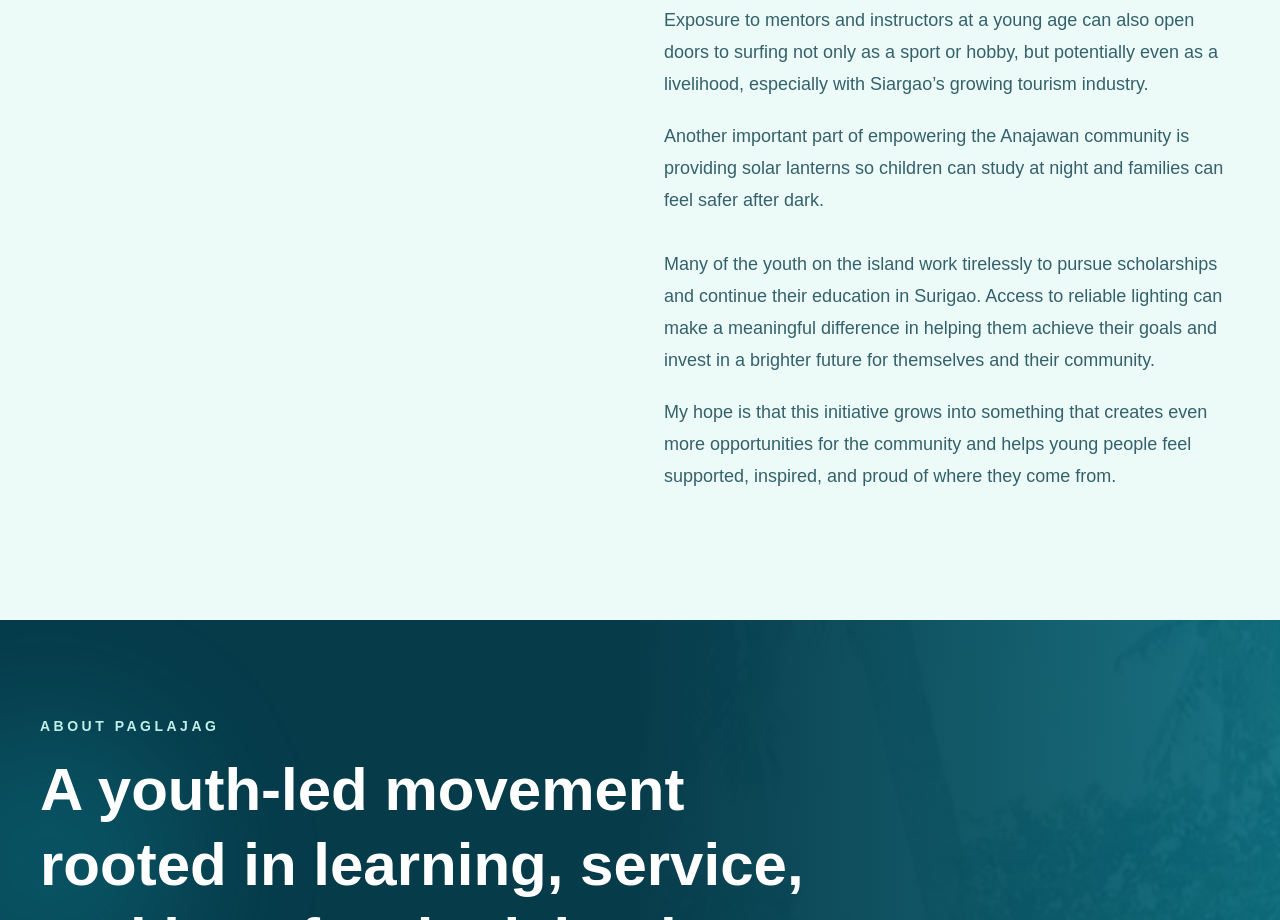
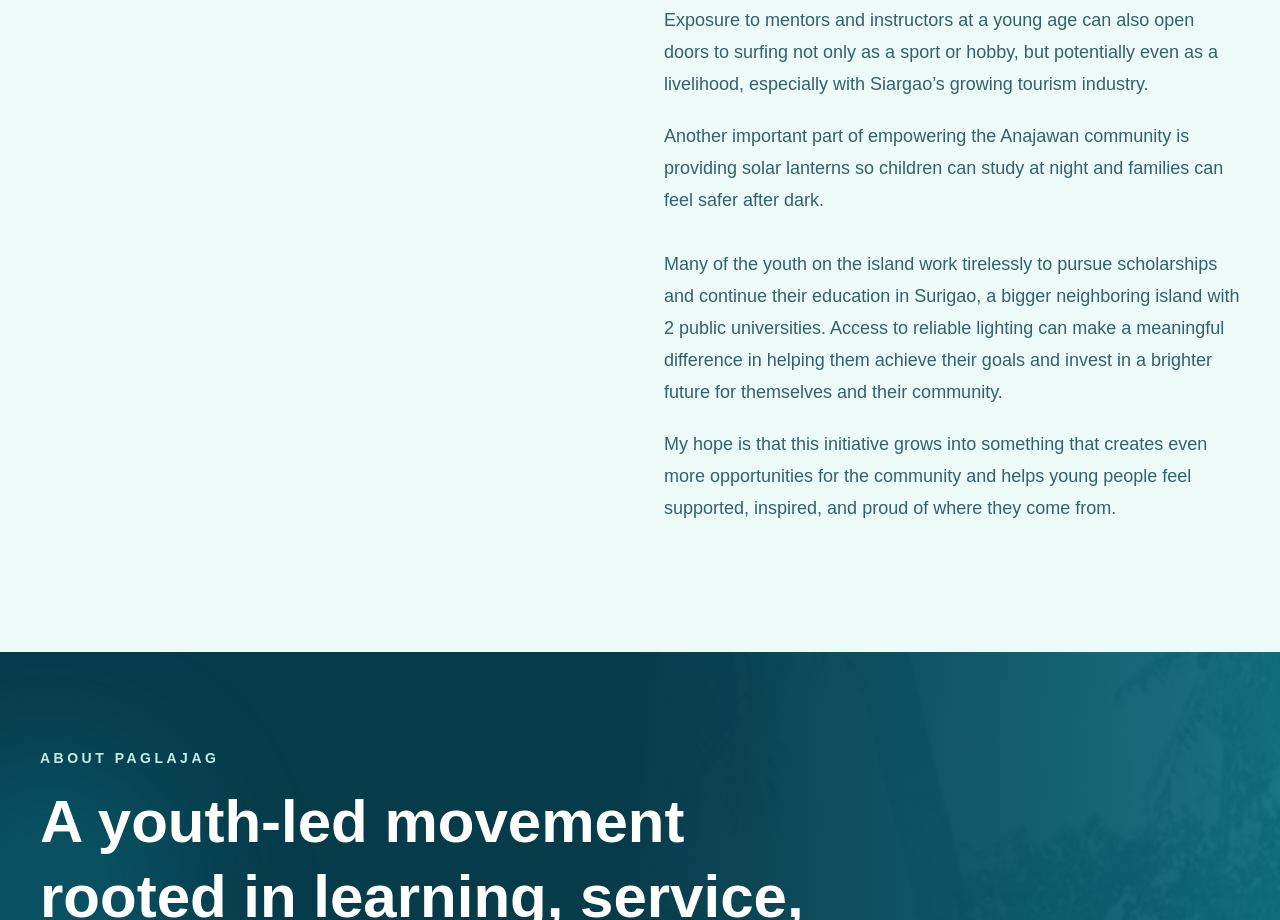
Before and after one commit to mikekerveillant/paglajag-surf, a Next.js app: page / in a window 1280 px wide. Shown: the part 3240-4160 px from the top of the page. Built offline with nearby package versions, Linux system fonts and the light colour scheme.

Commit message:
Add GCash QR code

```diff
--- a/app/page.tsx
+++ b/app/page.tsx
@@ -449,7 +449,7 @@ export default function SiargaoSurfCampLandingPage() {
             Another important part of empowering the Anajawan community is providing solar lanterns so children can study at night and families can feel safer after dark.
             <br />
             <br />
-            Many of the youth on the island work tirelessly to pursue scholarships and continue their education in Surigao.
+            Many of the youth on the island work tirelessly to pursue scholarships and continue their education in Surigao, a bigger neighboring island with 2 public universities.
             Access to reliable lighting can make a meaningful difference in helping them achieve their goals and invest in a brighter future for themselves and their community.
           </p>
 
```
